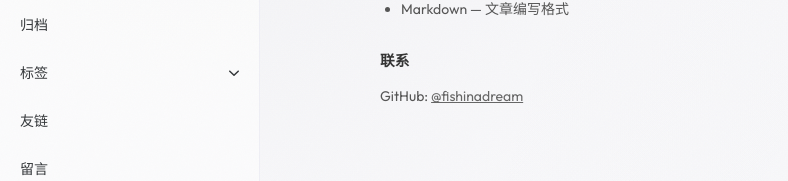
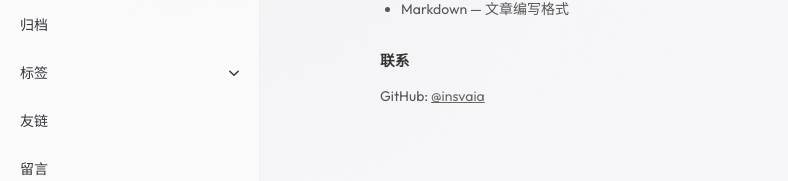
Before and after one commit to insvaia/MyBlog, a Vue app: page /about in a window 1280 px wide. Shown: the part 315-496 px from the top of the page, without its empty margins (0-788 px from the left). Built offline with nearby package versions, Linux system fonts and the light colour scheme.

Commit message:
fix: 修改了GitHub地址

```diff
--- a/src/pages/About.vue
+++ b/src/pages/About.vue
@@ -1,5 +1,4 @@
-<script setup lang="ts">
-</script>
+<script setup lang="ts"></script>
 
 <template>
   <div class="about-page">
@@ -18,7 +17,10 @@
       </ul>
 
       <h3>联系</h3>
-      <p>GitHub: <a href="https://github.com" target="_blank">@fishinadream</a></p>
+      <p>
+        GitHub:
+        <a href="https://github.com/insvaia" target="_blank">@insvaia</a>
+      </p>
     </div>
   </div>
 </template>
```
